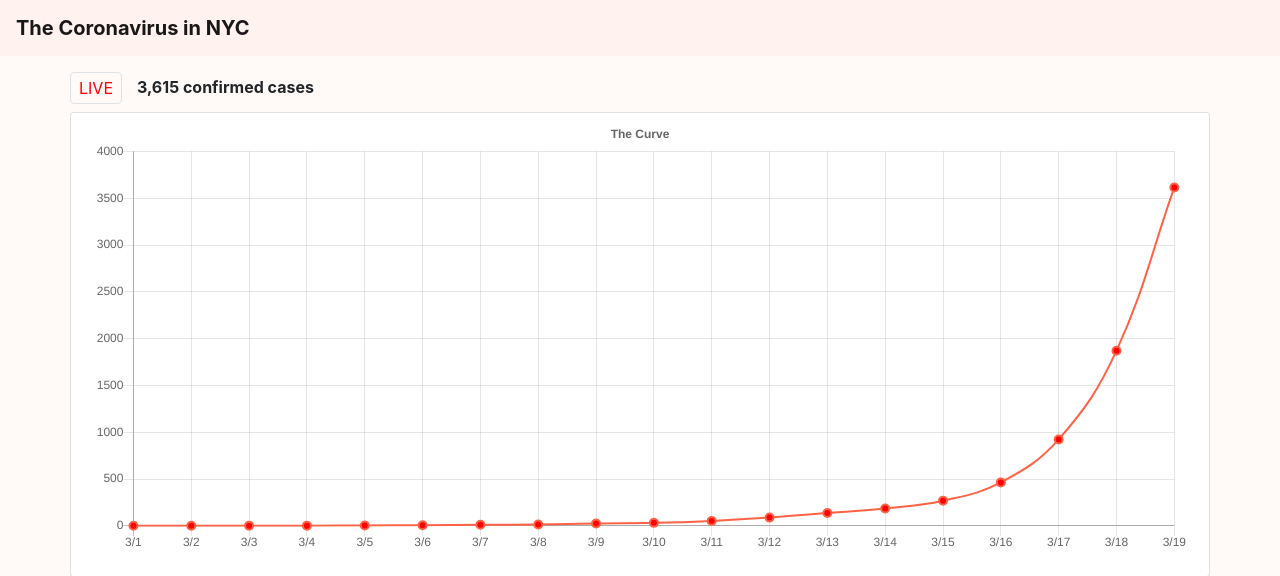
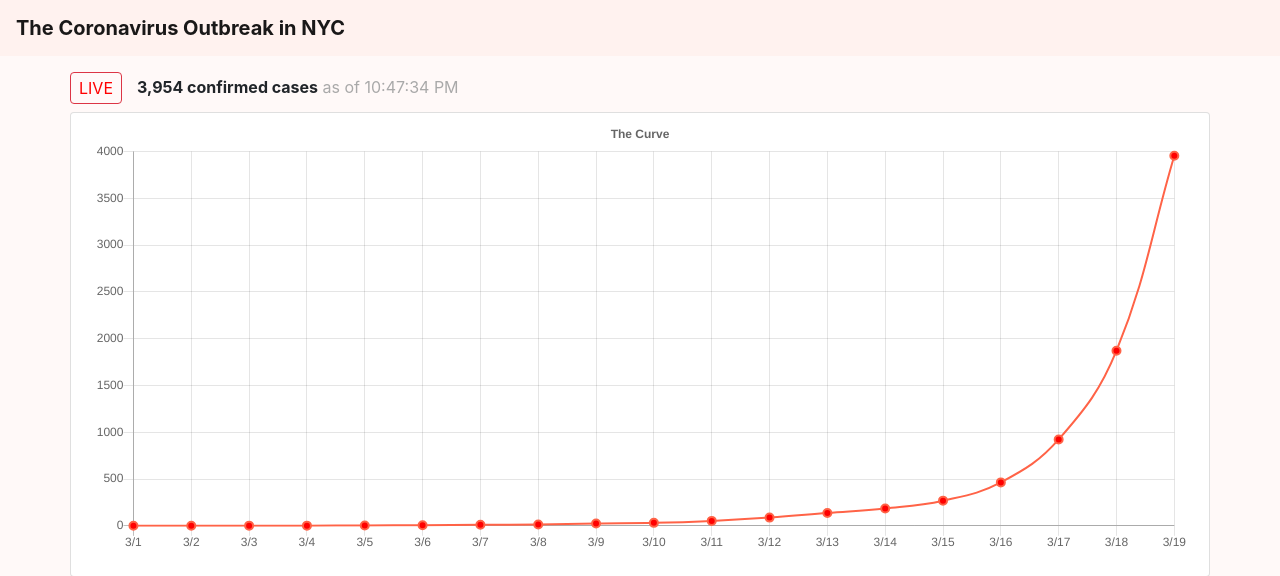
Before and after one commit to jiosephlee/corona, a Flask app: page / in a window 1280 px wide. Shown: the top 576 px of the page. Run offline with Flask 2, Linux system fonts and the light colour scheme; some libraries are stand-ins or nearby versions.

Commit message:
updating

```diff
--- a/corona/__init__.py
+++ b/corona/__init__.py
@@ -1,10 +1,18 @@
 from flask import Flask, request, render_template, redirect, url_for, session, flash
+from datetime import datetime, timedelta
 app = Flask(__name__)
 app.secret_key = b'_5#y2L"F4Q8z\n\xec]/'
 
 @app.route('/', methods=['GET', 'POST'])
 def index():
-    return render_template('index.html')
+    now = datetime.now()
+    if (int(now.strftime("%H")) == 12):
+        current_time = now.strftime("%H:%M:%S") + " AM"
+    elif (int(now.strftime("%H")) > 12):
+        current_time = str(int(now.strftime("%H"))%12) + now.strftime(":%M:%S") + " PM"
+    else:
+        current_time = now.strftime("%H:%M:%S") + " AM"
+    return render_template('index.html',current_time = current_time)
 
 if __name__ == "__main__":
     app.debug = True
--- a/corona/static/data.js
+++ b/corona/static/data.js
@@ -9,7 +9,7 @@ var colors = ['#FF0000','#FF6347','#007bff','#28a745','#333333','#c3e6cb','#dc35
 var chartData = {
   labels: ["3/1","3/2","3/3","3/4","3/5","3/6","3/7","3/8", "3/9","3/10", "3/11","3/12", "3/13", "3/14", "3/15", "3/16", "3/17", "3/18","3/19"],
   datasets: [{
-    data: [1,1,2,2,4,7,12,14,25,32, 53, 88, 137, 185, 269, 464, 923, 1871, 3615],
+    data: [1,1,2,2,4,7,12,14,25,32, 53, 88, 137, 185, 269, 464, 923, 1871, 3954],
     backgroundColor: 'transparent',
     borderColor: colors[1],
     borderWidth: 2,
--- a/corona/templates/index.html
+++ b/corona/templates/index.html
@@ -7,7 +7,7 @@
   <style>
     .live{
       color: red;
-      border-color: red;
+      border-color: #FFF2EF;
       padding: 0.2em 0.5em 0.2em 0.5em
     }
     .cases{
@@ -30,16 +30,16 @@
   <body style="background-color:#FFF9F8;">
     <nav class="navbar navbar-expand-sm navbar-light expand">
       <div class="navbar-header">
-          <a class="navbar-brand" href="/"><b>The Coronavirus in NYC</b></a>
+          <a class="navbar-brand" href="/"><b>The Coronavirus Outbreak in NYC</b></a>
       </div>
     </nav>
     <div class="container">
         <div class="row my-2">
-          <div class = "col-sm-0 live border rounded">
+          <div class = "col-sm-0 live border border-danger rounded">
             LIVE
           </div>
           <div class = "col-sm-11 cases">
-            <b>3,615 confirmed cases</b>
+            <b>3,954 confirmed cases</b> <span style="color:#A9A9A9">as of {{current_time}}</span>
           </div>
         </div>
         <div class="row my-1">
```
